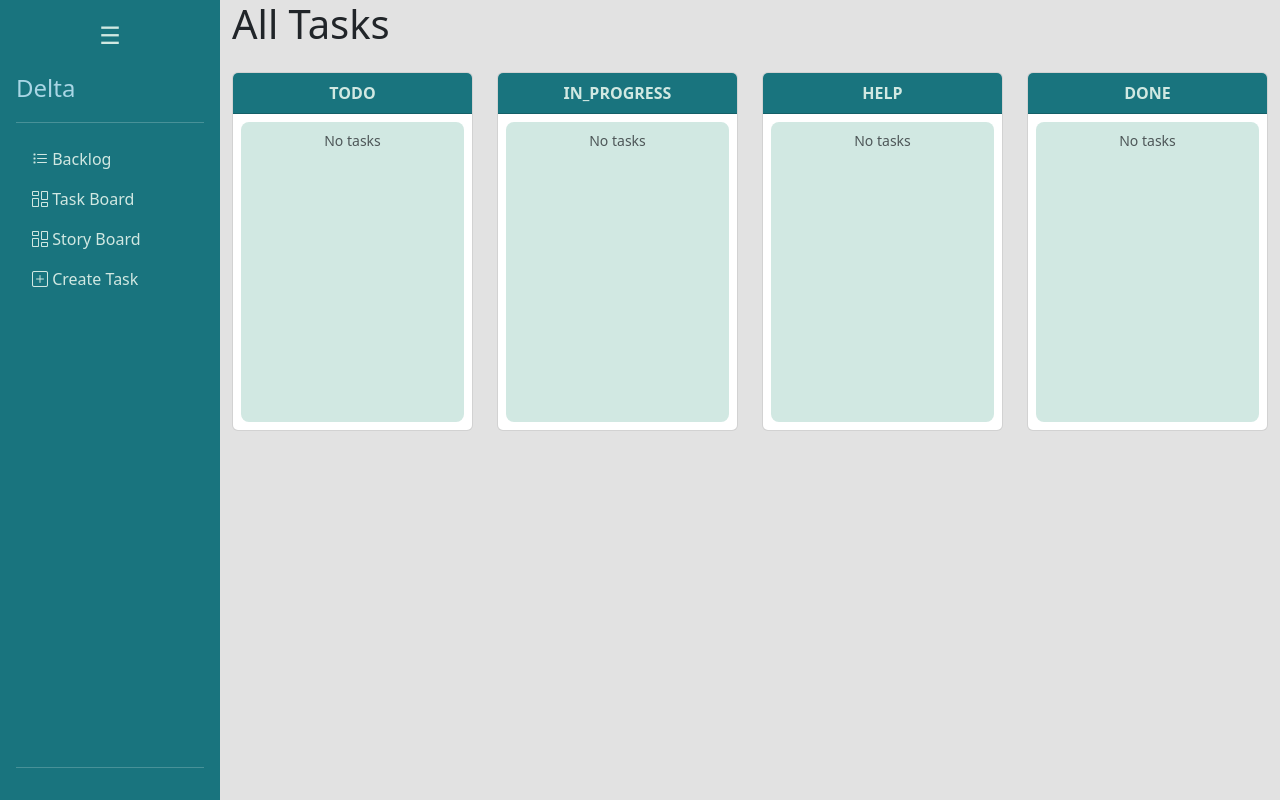
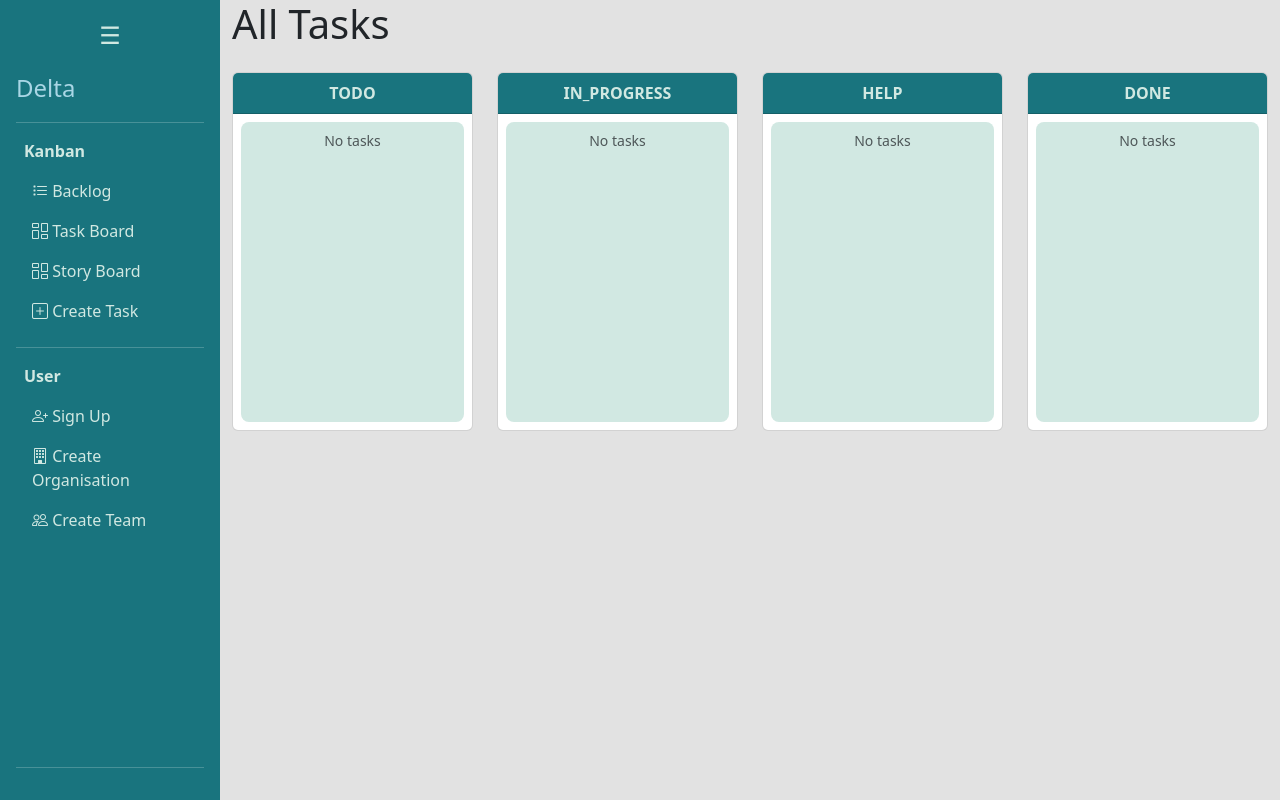
Before and after one commit to theafterhoursclub/delta, a Django app: page /kanban/ in a window 1280 px wide. Run offline with Django 5.2, Linux system fonts and the light colour scheme; data that the repository does not hold is empty; some libraries are stand-ins or nearby versions.

Commit message:
feat(ui): enhance sidebar with user links and sections
* Add 'Kanban' section header to sidebar
* Include links for 'Sign Up', 'Create Organisation', and 'Create Team'
* Improve organization of sidebar navigation

```diff
--- a/kanban/templates/kanban/sidebar.html
+++ b/kanban/templates/kanban/sidebar.html
@@ -48,7 +48,9 @@
         <span class="fs-4 sidebar-hide-label">Delta</span>
     </a>
     <hr class="border-mint-green">
+
     <ul class="nav nav-pills flex-column mb-auto">
+        <span class="sidebar-hide-label fw-bold ms-2 mb-2 d-block">Kanban</span>
         <li class="nav-item">
             <a href="{% url 'backlog' %}" class="nav-link text-mint-green">
                 <i class="bi bi-list-task"></i>
@@ -73,8 +75,30 @@
                 <span class="sidebar-hide-label">Create Task</span>
             </a>
         </li>
-        <!-- Add more links as needed -->
-    </ul>
+        <hr class="border-mint-green">
+        <span class="sidebar-hide-label fw-bold ms-2 mb-2 d-block">User</span>
+        <li>
+            <a href="{% url 'signup' %}" class="nav-link text-mint-green">
+                <i class="bi bi-person-plus"></i>
+                <span class="sidebar-hide-label">Sign Up</span>
+            </a>
+        </li>
+        <li>
+            <a href="{% url 'create_organisation' %}" class="nav-link text-mint-green">
+                <i class="bi bi-building"></i>
+                <span class="sidebar-hide-label">Create Organisation</span>
+            </a>
+        </li>
+        <li>
+            <a href="{% url 'create_team' %}" class="nav-link text-mint-green">
+                <i class="bi bi-people"></i>
+                <span class="sidebar-hide-label">Create Team</span>
+            </a>
+        </li>
+        <!-- Add more user-related links as needed -->
+        </ul>
+
+
     <hr class="border-mint-green">
     <div class="dropdown">
         <!-- Placeholder for user/account dropdown if needed -->
```
